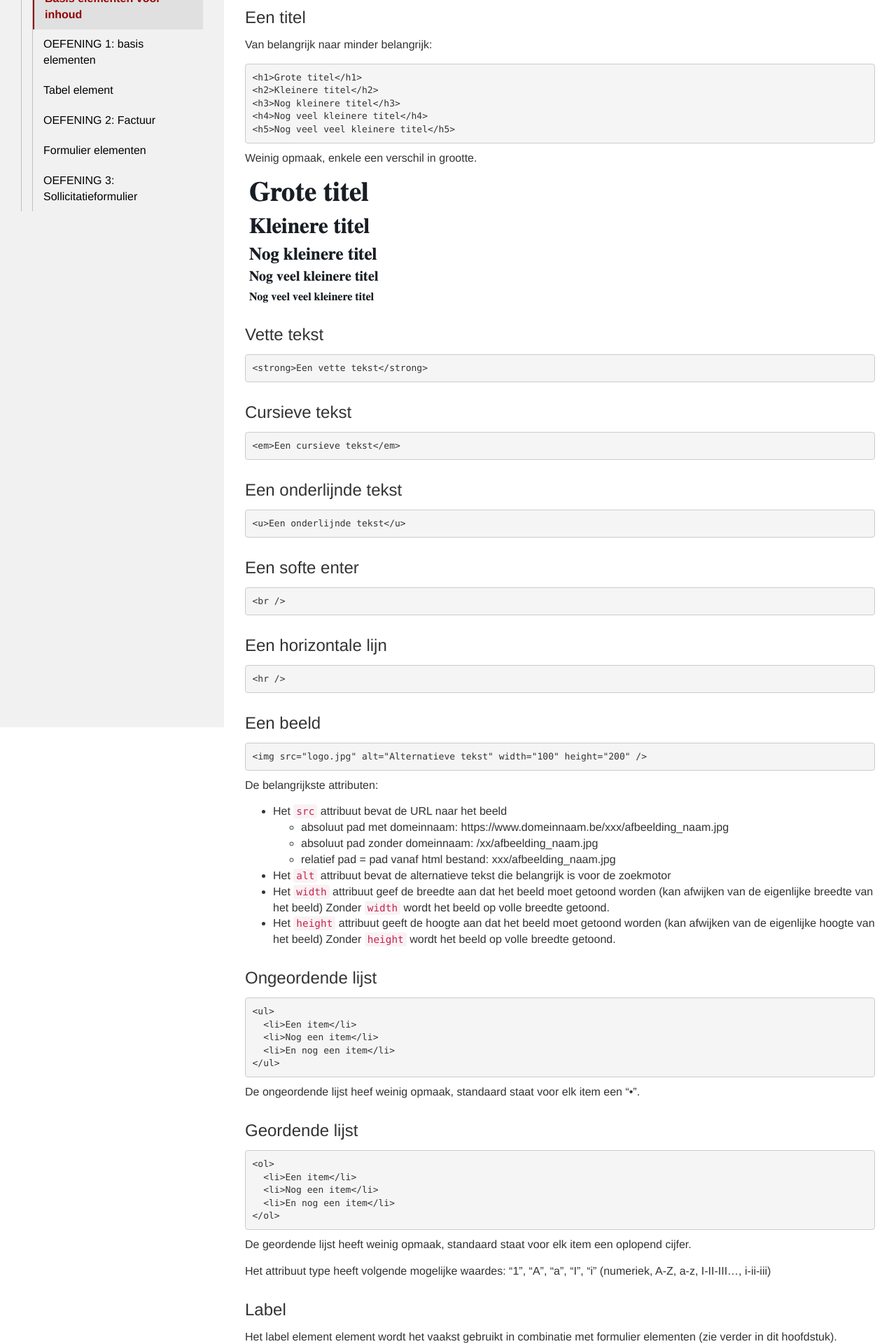
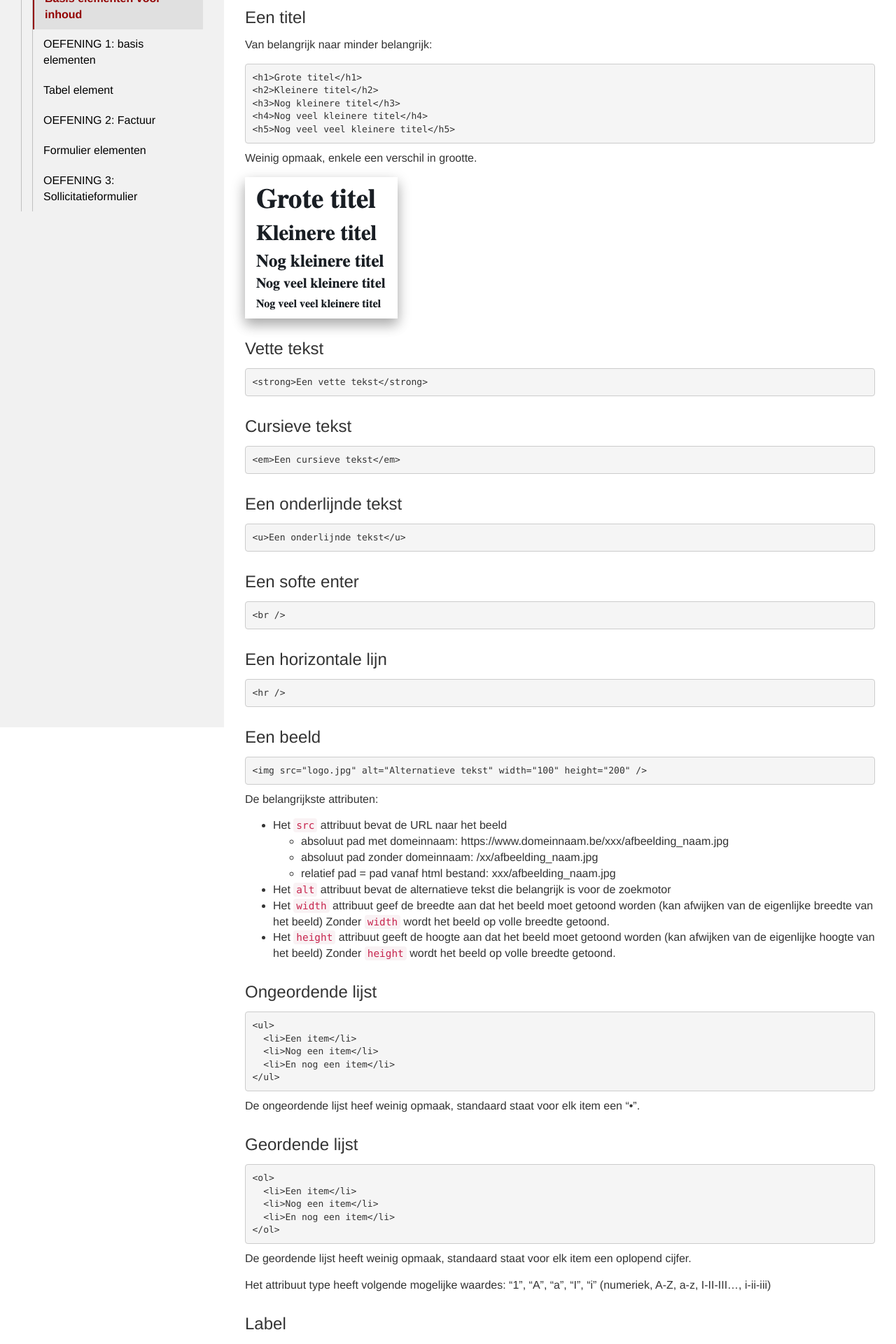
Before and after one commit to Syntra-Brussel/webdesign, a Jekyll site: the page built from html/elementen/basis_elementen.md, in a window 1280 px wide. Shown: the part 461-2381 px from the top of the page at 70% size. Built offline with Jekyll 4.4.1, drawn with Linux system fonts in a browser that asks for light colours; nearby versions of some CDN libraries; a script that is not in the unit is left out.

Commit message:
Update basis_elementen.md

```diff
--- a/html/elementen/basis_elementen.md
+++ b/html/elementen/basis_elementen.md
@@ -37,7 +37,7 @@ Van belangrijk naar minder belangrijk:
 </pre>
 Weinig opmaak, enkele een verschil in grootte.
 
-<img src="{{ '/html/elementen/images/h1-h5.png' | relative_url}}" />
+<img class="shadow" src="{{ '/html/elementen/images/h1-h5.png' | relative_url}}" />
 
 ### Vette tekst
 <pre data-enlighter-language="html">
```
